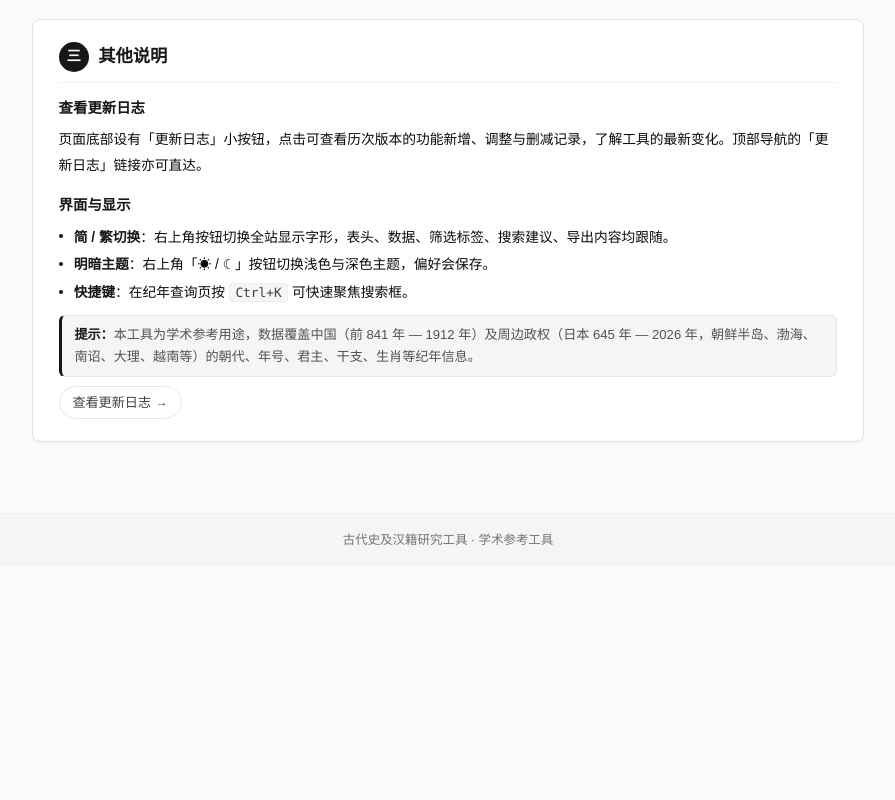
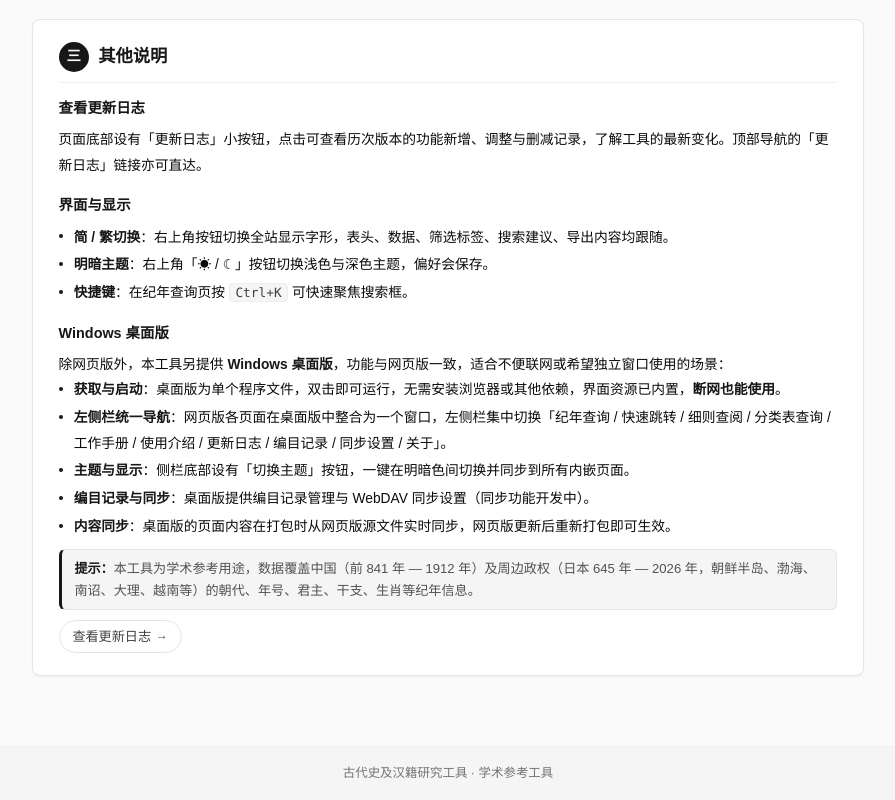
Before and after one commit to AnkoMaryken/kanseki-catalog, a plain HTML site: page guide.html in a window 1280 px wide. Shown: the part 1655-2455 px from the top of the page, without its empty margins (192-1087 px from the left). Before the commit the page ends 2221 px from the top, so only its background shows below. Drawn offline with Linux system fonts and the light colour scheme.

Commit message:
docs: README 与使用介绍补入桌面版说明
两处文档此前只描述网页版，桌面版完成后一直没有相应说明，
新用户无从得知软件版的存在与用法。

## README.md
- 标题由「日本汉籍编目工具」改为「古代史及汉籍研究工具」
  （V8.0 已更名，README 未跟上）
- 开篇改为介绍两种使用形态（网页版 / Windows 桌面版）
- 功能列表补入：其他朝代（日本及周边政权）、快捷筛选、卷数计算器、
  拼音检索、账号体系
- 使用章节补入：桌面版启动方式与重新构建步骤（含「重编译前须先退出
  程序，否则报 LNK1104」的注意事项）
- 页面清单补全（embed/账号页/admin），并补充在线访问地址
- 技术要点补入桌面版架构（Tauri v2）与缺失的 3 个生成器脚本
- 末尾补「说明」章节（数据范围与使用注意）

## guide.html（使用介绍页）
「其他说明」章节新增「Windows 桌面版」小节：获取与启动方式、
左侧栏导航项、主题切换、编目记录与同步、内容同步机制。

改动已同步至 app/dist/pages/guide.html（桌面版内嵌页）。

回归验证：B6 使用介绍页、B14 导航测试均通过，0 JS 错误。

```diff
--- a/guide.html
+++ b/guide.html
@@ -243,6 +243,16 @@ body{transition:background-color .3s ease,color .3s ease}
       <li><b>快捷键</b>：在纪年查询页按 <code>Ctrl+K</code> 可快速聚焦搜索框。</li>
     </ul>
 
+    <h4>Windows 桌面版</h4>
+    <p>除网页版外，本工具另提供 <b>Windows 桌面版</b>，功能与网页版一致，适合不便联网或希望独立窗口使用的场景：</p>
+    <ul>
+      <li><b>获取与启动</b>：桌面版为单个程序文件，双击即可运行，无需安装浏览器或其他依赖，界面资源已内置，<b>断网也能使用</b>。</li>
+      <li><b>左侧栏统一导航</b>：网页版各页面在桌面版中整合为一个窗口，左侧栏集中切换「纪年查询 / 快速跳转 / 细则查阅 / 分类表查询 / 工作手册 / 使用介绍 / 更新日志 / 编目记录 / 同步设置 / 关于」。</li>
+      <li><b>主题与显示</b>：侧栏底部设有「切换主题」按钮，一键在明暗色间切换并同步到所有内嵌页面。</li>
+      <li><b>编目记录与同步</b>：桌面版提供编目记录管理与 WebDAV 同步设置（同步功能开发中）。</li>
+      <li><b>内容同步</b>：桌面版的页面内容在打包时从网页版源文件实时同步，网页版更新后重新打包即可生效。</li>
+    </ul>
+
     <div class="tip"><b>提示：</b>本工具为学术参考用途，数据覆盖中国（前 841 年 — 1912 年）及周边政权（日本 645 年 — 2026 年，朝鲜半岛、渤海、南诏、大理、越南等）的朝代、年号、君主、干支、生肖等纪年信息。</div>
 
     <div class="g-links">
```
Also changed, not shown: README.md, app/dist/pages/guide.html.
